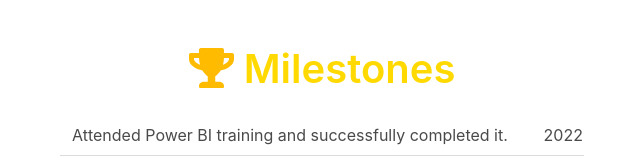
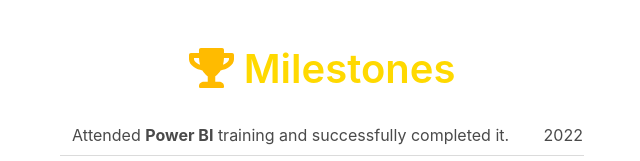
Before and after one commit to dwilkolek/dwilkolek, a Gatsby site: page / in a window 1280 px wide. Shown: the part 802-963 px from the top of the page, 612-1252 px from the left. Built offline with nearby package versions, Linux system fonts and the light colour scheme; Gatsby itself is replaced by a stand-in of ours.

Commit message:
add bold to power bi

```diff
--- a/src/components/milestones.js
+++ b/src/components/milestones.js
@@ -6,7 +6,7 @@ class Milestones extends React.Component {
         {
             year: 2022,
             goal:
-                "Attended Power BI training and successfully completed it."
+                "Attended <b>Power BI</b> training and successfully completed it."
         },
         {
             image: '/images/cert_mark_SA_small_150px.png',
```
